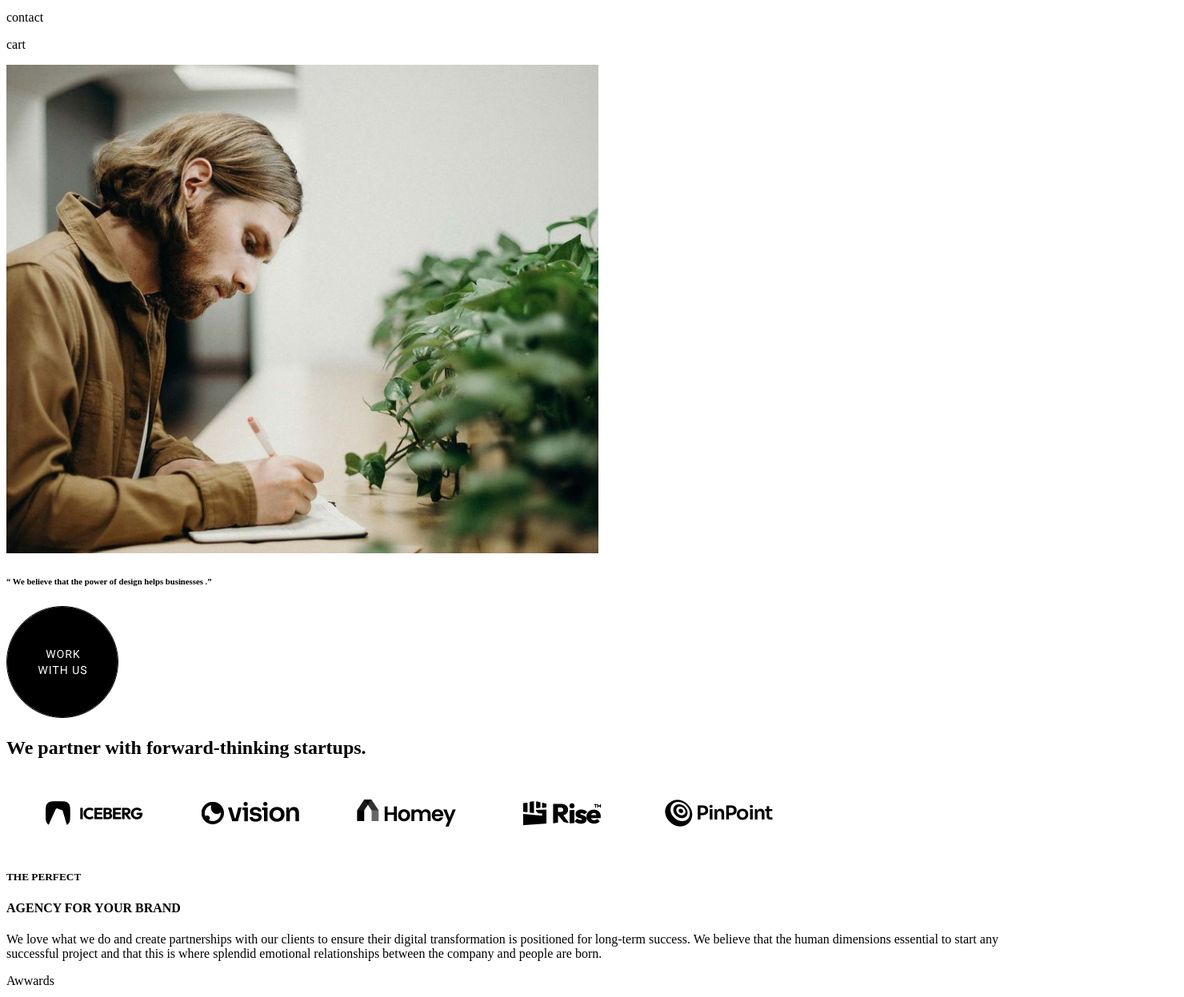
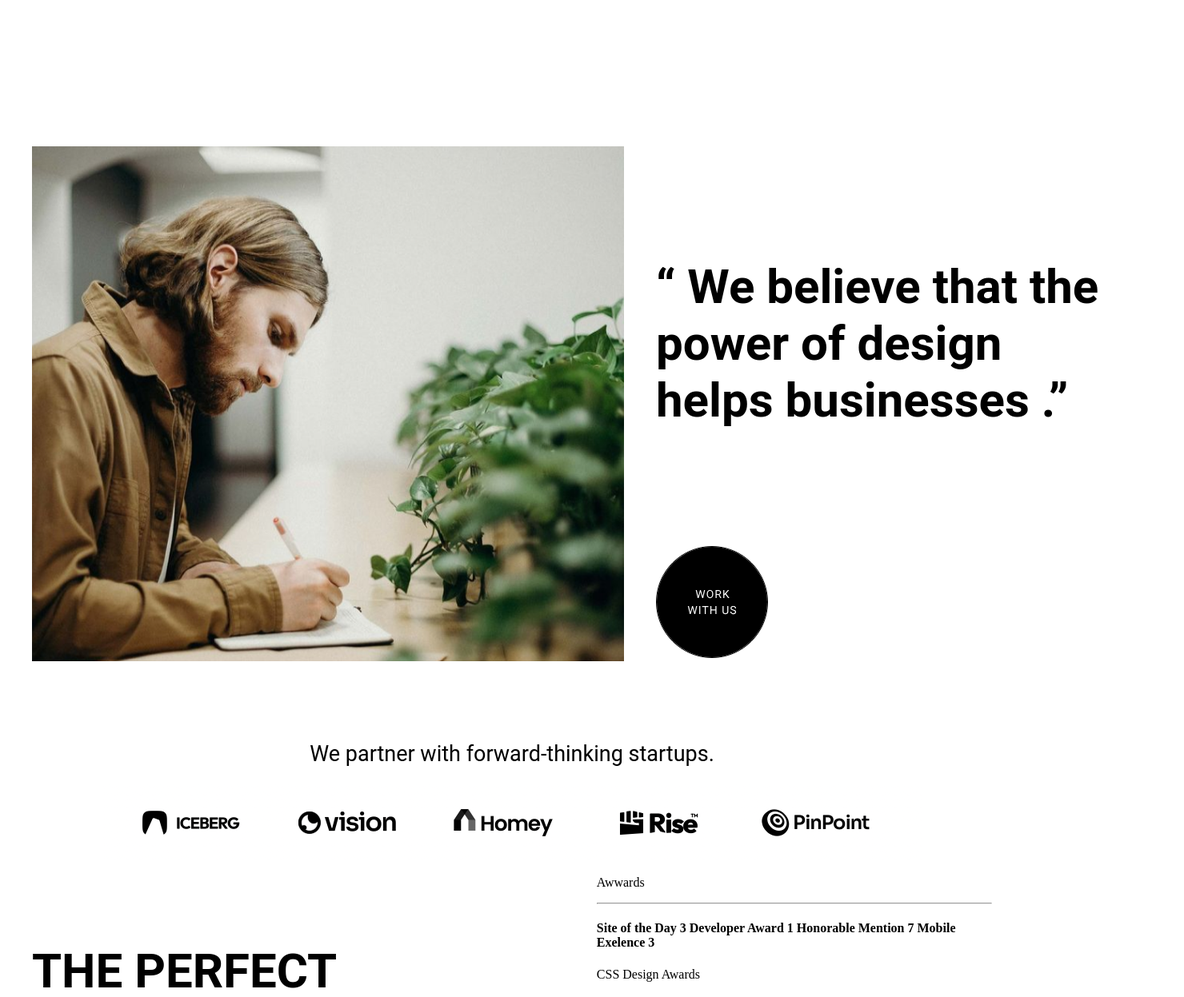
Before and after one commit to abdunazarbe/roby, a plain HTML site: page index.html in a window 1280 px wide. Shown: the part 173-1420 px from the top of the page at 80% size, 1480 px wide, since content can reach past the window. Drawn offline with Linux system fonts and the light colour scheme.

Commit message:
header,intro,about sections css done

```diff
--- a/index.html
+++ b/index.html
@@ -4,28 +4,32 @@
 <head>
     <meta charset="UTF-8">
     <meta name="viewport" content="width=device-width, initial-scale=1.0">
+    <link rel="stylesheet" href="style.css">
     <title>ROBY</title>
 </head>
 
 <body>
     <header>
         <div class="container">
-            <nav class="roby">
+            <nav class="nav">
                 <div class="logo">
                     <p class="logoitem">A creative agency based in Helsinki.</p>
                     <p class="logoitemtu">
                         hello@robi.com
                     </p>
                 </div>
+                <div class="navitems">
                     <p class="roby-item">Home</p>
                     <p class="roby-item">About</p>
                     <p class="roby-item">New</p>
                     <p class="roby-item">
-                    contact
+                        Contact
                     </p>
                     <p class="roby-item">
-                    cart
+                        Cart
                     </p>
+                </div>
+
             </nav>
         </div>
     </header>
@@ -34,7 +38,7 @@
         <div class="container">
             <div class="introyuqori">
                 <img src="IMAGE (1).png" alt="image">
-
+              <div class="iyong">
                 <h6 class="introtext">“
                     We believe that
                     the power of design
@@ -42,6 +46,8 @@
                     .”</h6>
 
                 <img src="Frame.svg" alt="frame">
+              </div>
+
             </div>
 
             <div class="partners">
@@ -61,7 +67,8 @@
                     <h4>AGENCY FOR YOUR BRAND</h4>
                     <p>We love what we do and create partnerships with our clients to ensure their digital
                         transformation is
-                        positioned for long-term success.
+                        positioned for long-term success. <br>
+                        <br>
                         We believe that the human dimensions essential to start any successful project and that this is
                         where splendid emotional relationships between the company and people are born.</p>
                 </div>
--- a/style.css
+++ b/style.css
@@ -0,0 +1,120 @@
+body{
+    margin:20px;
+    @font-face {
+        font-family:"Roboto";
+
+    }
+}
+.container{
+    max-width: 1240px auto !important;
+    margin:20px;
+}
+header
+{
+    margin-top:20px;
+}
+.nav{
+    display: flex;
+    justify-content: space-between;
+
+}
+.logo{
+    display: block;
+    padding: 20px;
+}
+.logoitem
+{
+    font-weight: 400;
+    font-family: "Roboto";
+    font-size:18px;
+    color:rgba(116, 116, 116, 1);
+}
+
+.logoitemtu{
+    font-weight: 400;
+    font-family: "Roboto";
+    font-size:18px;
+    color:rgba(0, 0, 0, 1);
+}
+.navitems
+{
+    display: flex;
+    gap:20px;
+    margin-right:30px;
+}
+.roby-item{
+    font-weight: 700;
+    font-family: "Roboto";
+    font-size:18px;
+    color:rgba(0, 0, 0, 1);
+}
+
+#intro{
+    margin-top:200px;
+
+}
+.introyuqori{
+    display: flex;
+    gap:40px;
+
+}
+.iyong{
+    display: block;
+
+}
+.introtext{
+    font-weight: 700;
+    font-family: "Roboto";
+    font-size:60px;
+    color:rgba(0, 0, 0, 1);
+    width: 560px;
+    height: 60px;
+    margin-bottom: 300px;
+}
+.partners{
+    text-align: center;
+    margin-top: 100px;
+}
+.partnertitle{
+    font-weight: 400;
+    font-family: "Roboto";
+    font-size:27px;
+    color:rgba(0, 0, 0, 1);
+
+}
+
+.introteksts{
+
+    display:flex;
+    justify-content: space-between;
+}
+.tekslaru{
+    display: block;
+    width:750px;
+    height: 694px;
+    h5{
+        font-weight: 700;
+        font-family: "Roboto";
+        font-size:60px;
+        color:rgba(0, 0, 0, 1);
+        margin-bottom:-40px;
+
+
+    }
+    h4{
+        font-weight: 400;
+        font-family: "Roboto";
+        font-size:50px;
+        color:rgba(0, 0, 0, 1);
+        margin-bottom: 0px;
+
+    }
+    p{
+        font-weight: 400;
+        width:379px;
+        height: 99px;
+        font-family: "Roboto";
+        font-size:19px;
+        color:rgba(116, 116, 116, 1);
+    }
+}
```
Lines whose indentation alone changed are shown as unchanged.
